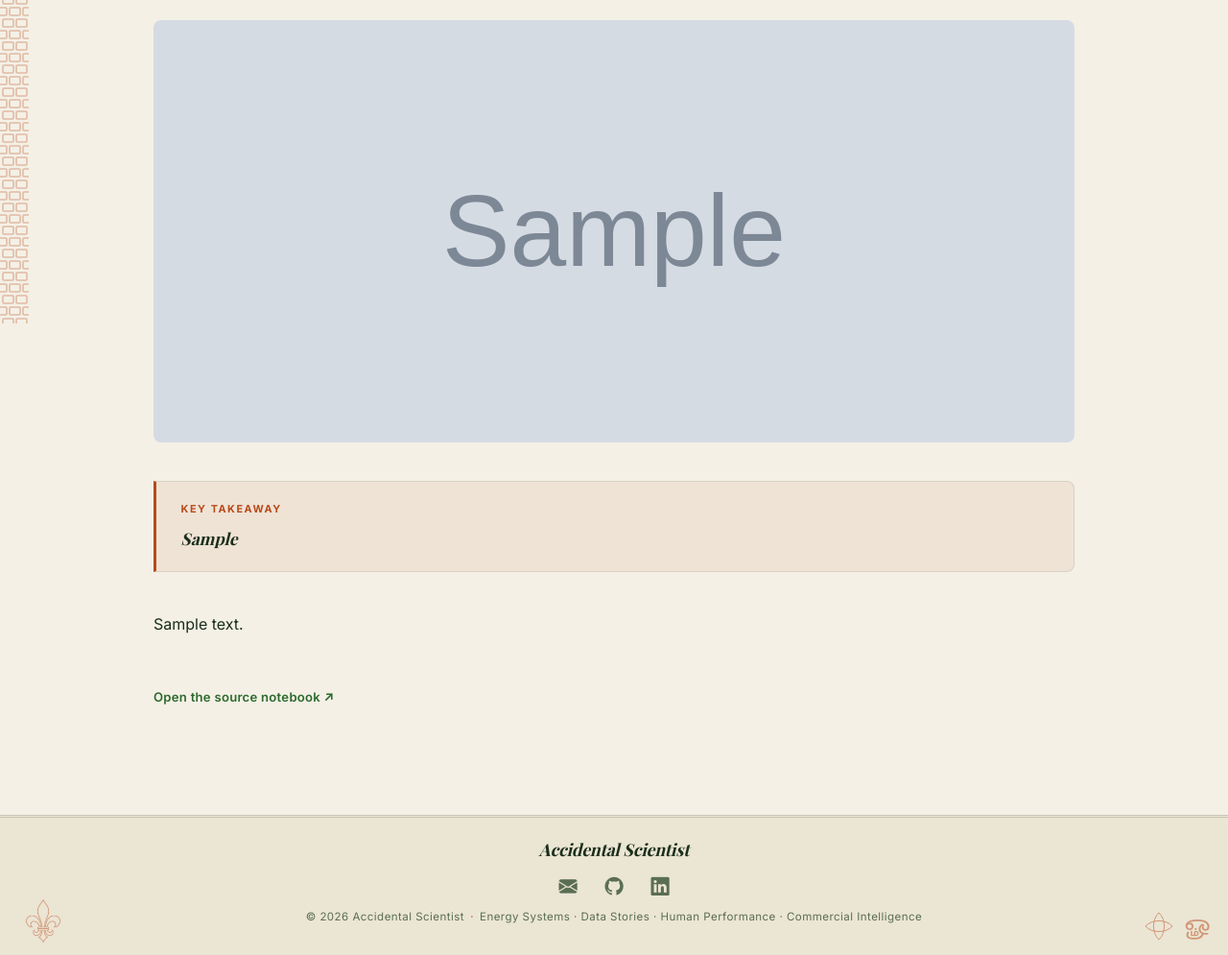
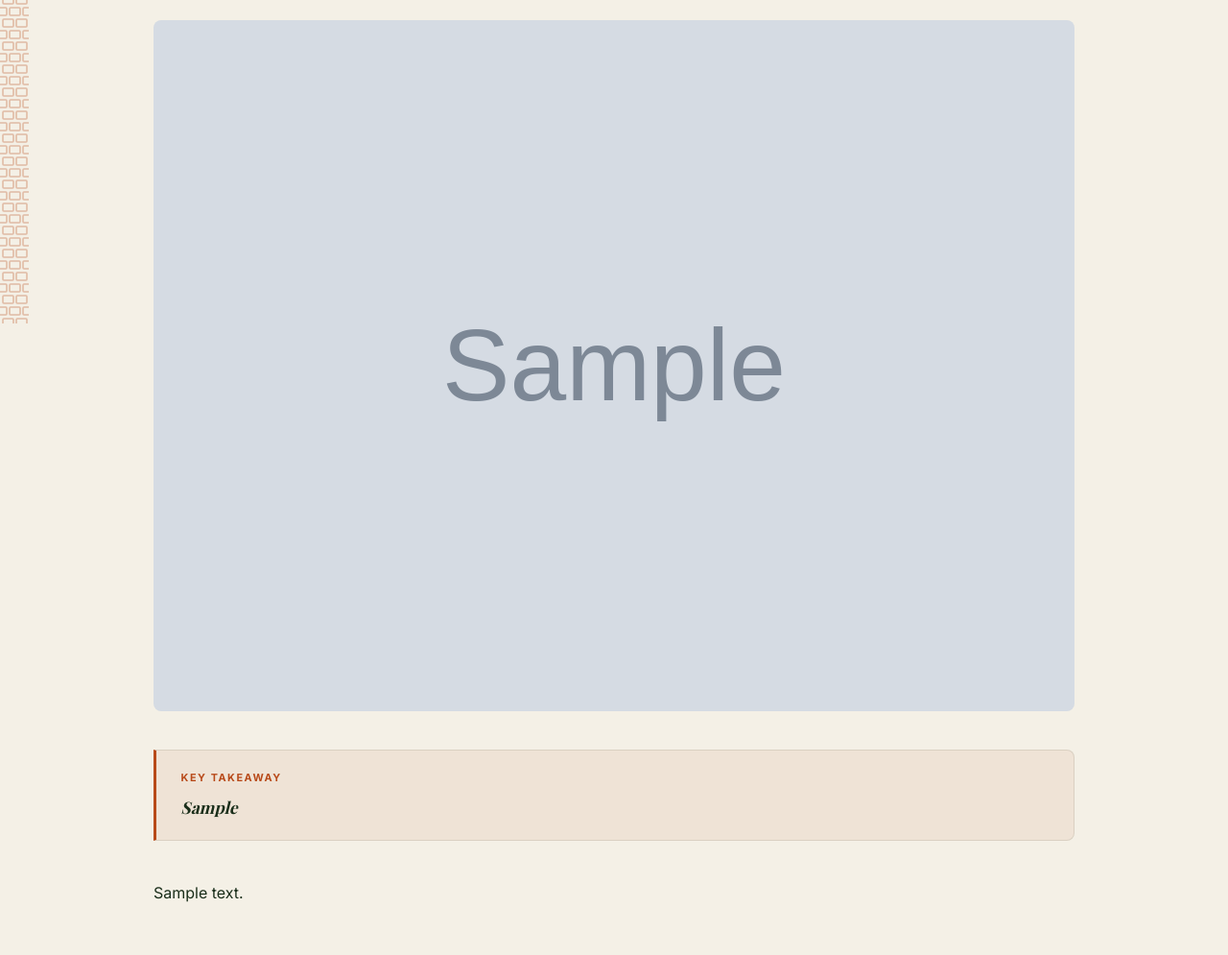
Before and after one commit to accidentalscientist/accidental-scientist-portfolio, a Django app: page /blog/sample/ in a window 1280 px wide. Shown: the part 463-1458 px from the top of the page at 96% size. Run offline with Django 5.2, Linux system fonts and the light colour scheme; tables that the repository leaves empty hold one stand-in row (values such as "Sample post"); grey boxes marked "Sample" are stand-in pictures; some libraries are stand-ins or nearby versions; some web fonts are replaced.

Commit message:
Fix header image cut-off on article pages
Cover images are usually charts; the fixed 440px max-height with
object-fit: cover was cropping titles, axes, and legends. Switch to
natural aspect ratio so the full chart renders.

```diff
--- a/static/css/blog.css
+++ b/static/css/blog.css
@@ -246,13 +246,14 @@
   line-height: 1.75;
 }
 
+/* Cover images are usually charts — never crop them. Full natural aspect
+   ratio so titles, axes and legends stay intact. */
 .article-detail__image {
   display: block;
   width: 100%;
-  max-height: 440px;
+  height: auto;
   margin: 2.5rem 0;
   border-radius: 8px;
-  object-fit: cover;
 }
 
 /* Takeaway — terracotta left stripe (Indian accent) */
```
